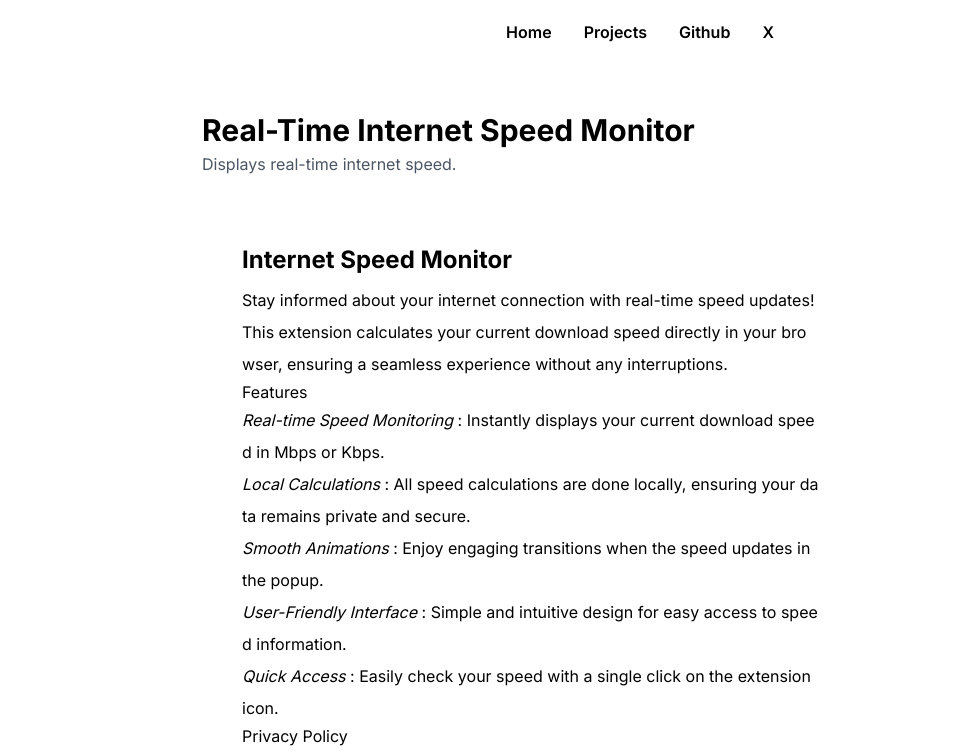
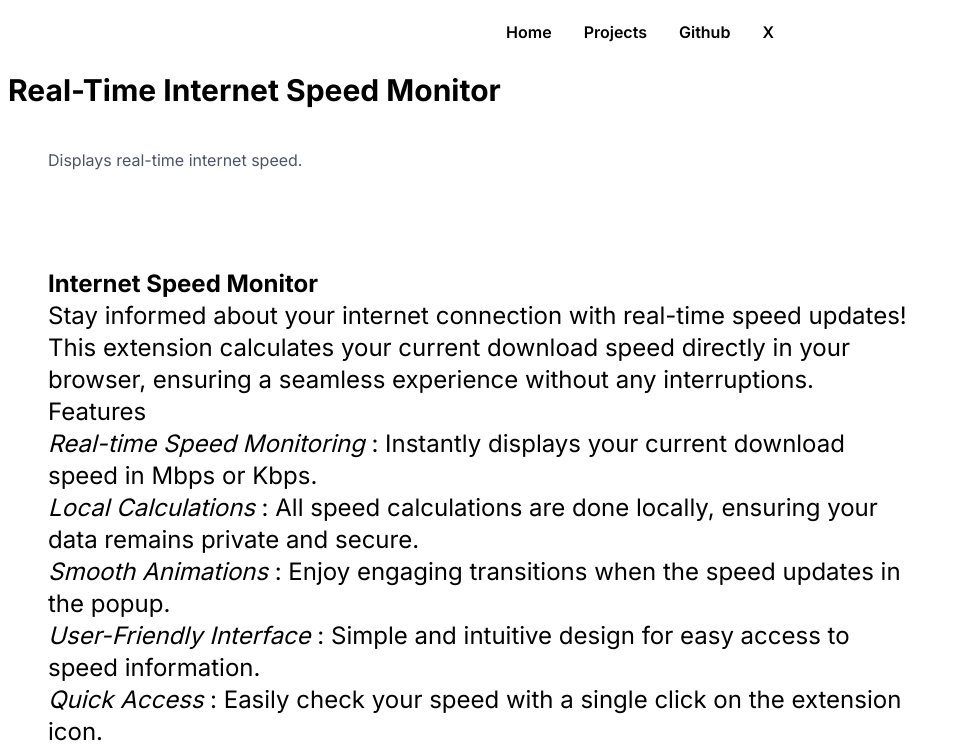
Before and after one commit to aajinn/0Ared, a Next.js app: page /projects/real-time-speed-monitor in a window 1280 px wide. Shown: the top 752 px of the page, without its empty margins (0-958 px from the left). Built offline with nearby package versions, Linux system fonts and the light colour scheme.

Commit message:
added shit text

```diff
--- a/src/app/globals.css
+++ b/src/app/globals.css
@@ -2,14 +2,6 @@
 @tailwind components;
 @tailwind utilities;
 
-p {
-  line-height: 2;
-  word-break: keep-all;
-  word-wrap: break-word;
-  text-align: left;
-  line-break: anywhere;
-}
-
 strong {
   font-size: x-large;
 }
--- a/src/app/projects/[projectName]/page.tsx
+++ b/src/app/projects/[projectName]/page.tsx
@@ -31,12 +31,12 @@ export default async function ProjectPage({
   }
 
   return (
-    <div className="flex justify-center">
-      <div className="p-6 w-9/12">
+    <div className="flex">
+      <div className="p-2">
         <h1 className="text-3xl font-bold">{project.name}</h1>
-        <p className="text-gray-600">{project.description}</p>
+        <p className="text-gray-600 lg:p-10 text-3x1 ">{project.description}</p>
 
-        <div className="mt-4 w-9/12 p-10">
+        <div className="mt-4 w-9/12 lg:p-10 lg:text-2xl p-1">
           <ReactMarkdown>{markdownContent}</ReactMarkdown>{" "}
           {/* Use ReactMarkdown to render the markdown */}
         </div>
--- a/src/app/projects/layout.tsx
+++ b/src/app/projects/layout.tsx
@@ -1,7 +1,7 @@
 import React from "react";
 
 const Layout: React.FC<{ children: React.ReactNode }> = ({ children }) => {
-  return <div className="flex flex-col  min-h-screen p-6">{children}</div>;
+  return <div>{children}</div>;
 };
 
 export default Layout;
--- a/src/app/projects/page.tsx
+++ b/src/app/projects/page.tsx
@@ -1,21 +1,22 @@
 import projects from "./projects"; // Import the projects data
-import Layout from "./layout"; // Import the Layout component
+
 import Link from "next/link";
 
 export default function Projects() {
   return (
-    <Layout>
-      {" "}
+    <div className="py-8 text-center">
       {/* Use the Layout component for centering */}
-      <h2 className="text-2xl font-bold mb-4">Projects</h2>
-      <ul className="grid grid-cols-1 sm:grid-cols-1 md:grid-cols-1 ">
+      <h2 className="text-2xl font-bold mb-4 p-3">Projects</h2>
+      <ul className="flex flex-col items-center w-full">
+        {" "}
+        {/* Center the list container */}
         {projects.map((project) => (
           <li
             key={project.slug}
-            className="rounded-lg p-4" // Removed border and hover effect
+            className="rounded-lg p-4 text-left w-full max-w-md" // Added max-w-md to limit the width of the list items
           >
             <Link
-              className="text-xl font-semibold text-blue-500 hover:underline" // Made name a clickable link
+              className="text-xl font-semibold text-blue-500 hover:underline"
               href={project.link}
               prefetch={true}
             >
@@ -24,6 +25,6 @@ export default function Projects() {
           </li>
         ))}
       </ul>
-    </Layout>
+    </div>
   );
 }
--- a/src/components/Description.tsx
+++ b/src/components/Description.tsx
@@ -9,6 +9,8 @@ export default function Description() {
         \ Code.
         <br />
         <br />\ Money.
+        <br /> <br /> \{" "}
+        <span className="text-gray-400">Designing ui is shit. </span>
       </p>
     </section>
   );
```
